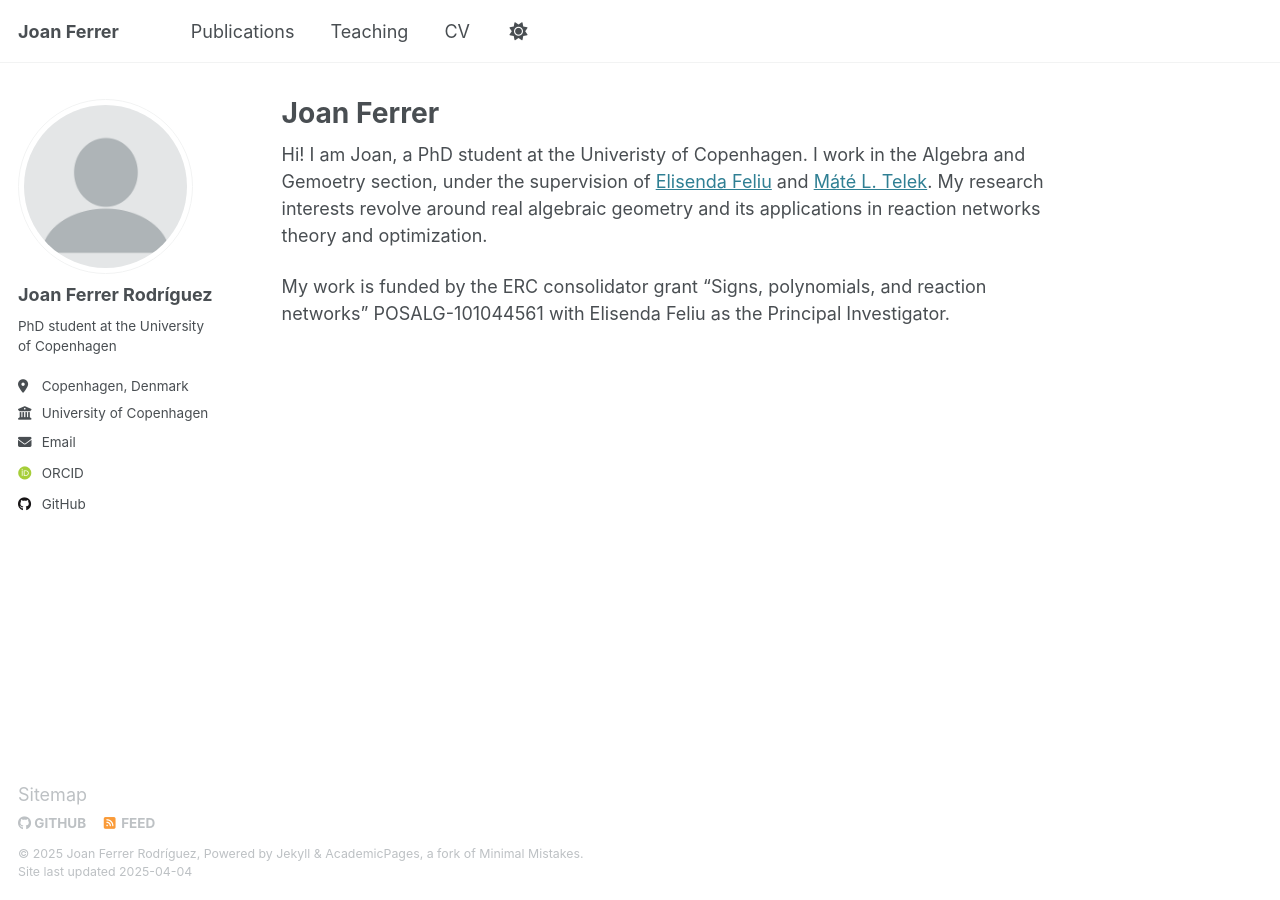
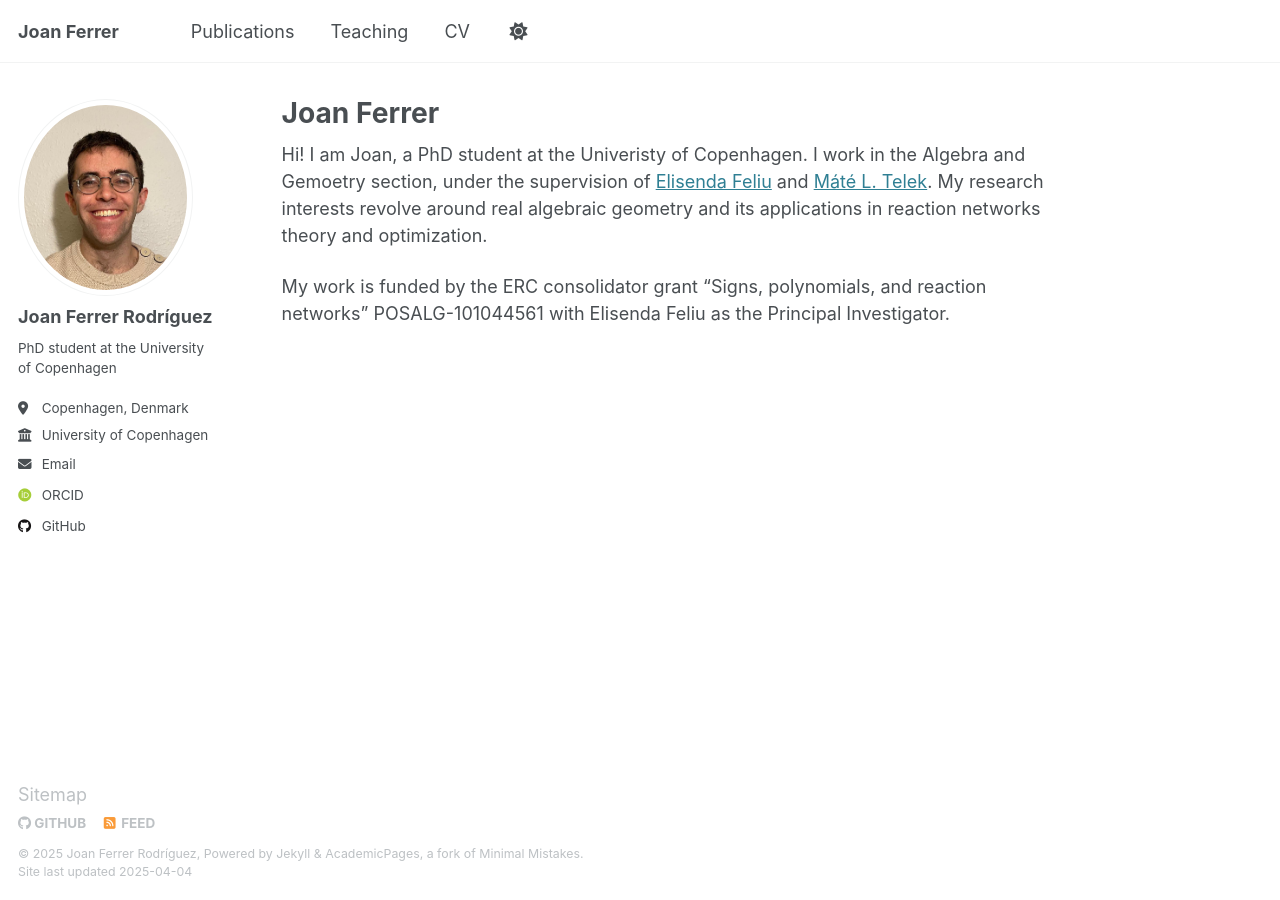
Before and after one commit to joan-ferrer/joan-ferrer.github.io, a Jekyll site: the page built from _pages/about.md, in a window 1280 px wide. Built offline with Jekyll 4.4.1, drawn with Linux system fonts in a browser that asks for light colours; some web fonts are replaced.

Commit message:
Update _config.yml

```diff
--- a/_config.yml
+++ b/_config.yml
@@ -22,7 +22,7 @@ repository               : "joan-ferrer/joan-ferrer.github.io"
 #               Additional customization can be done by editing /_includes/author-profile.html
 author:
   # Biographic information
-  avatar           : "profile.png"
+  avatar           : "photo_website.jpg"
   name             : "Joan Ferrer Rodríguez"
   pronouns         : # example: "she/her"
   bio              : "PhD student at the University of Copenhagen"
```
